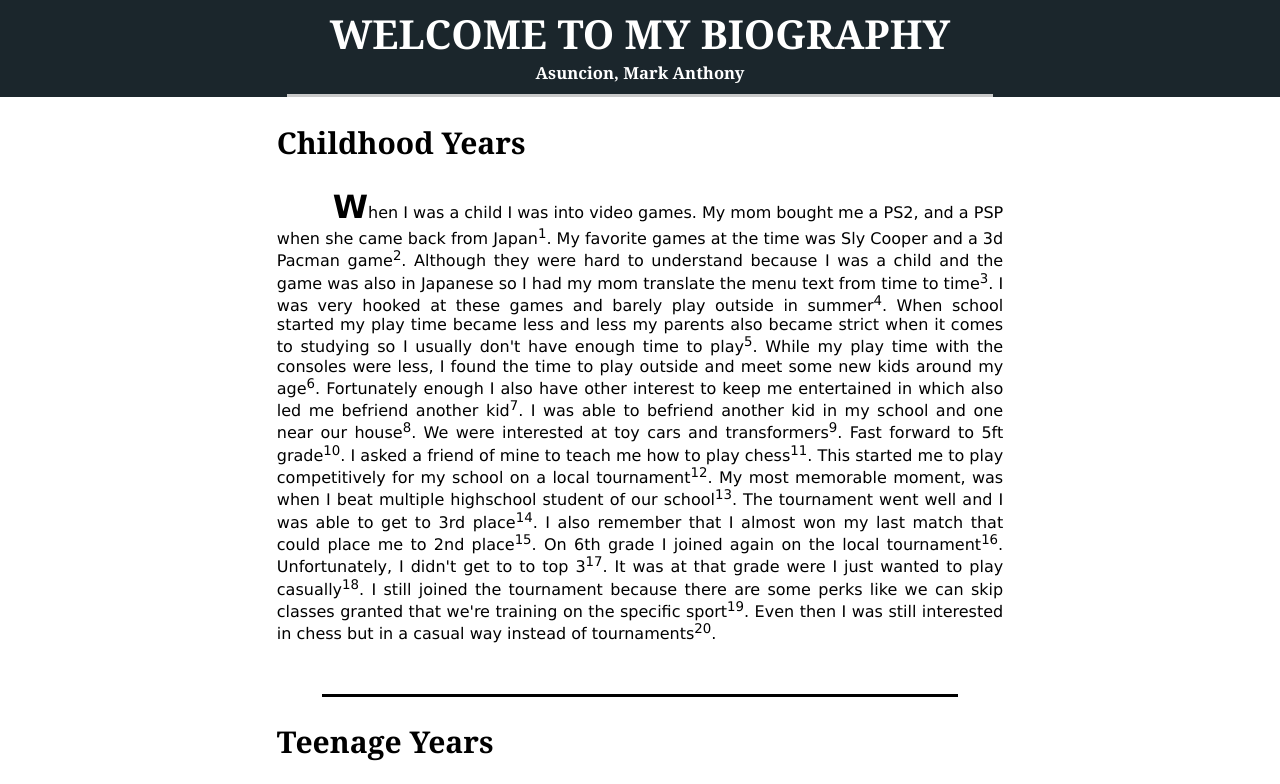
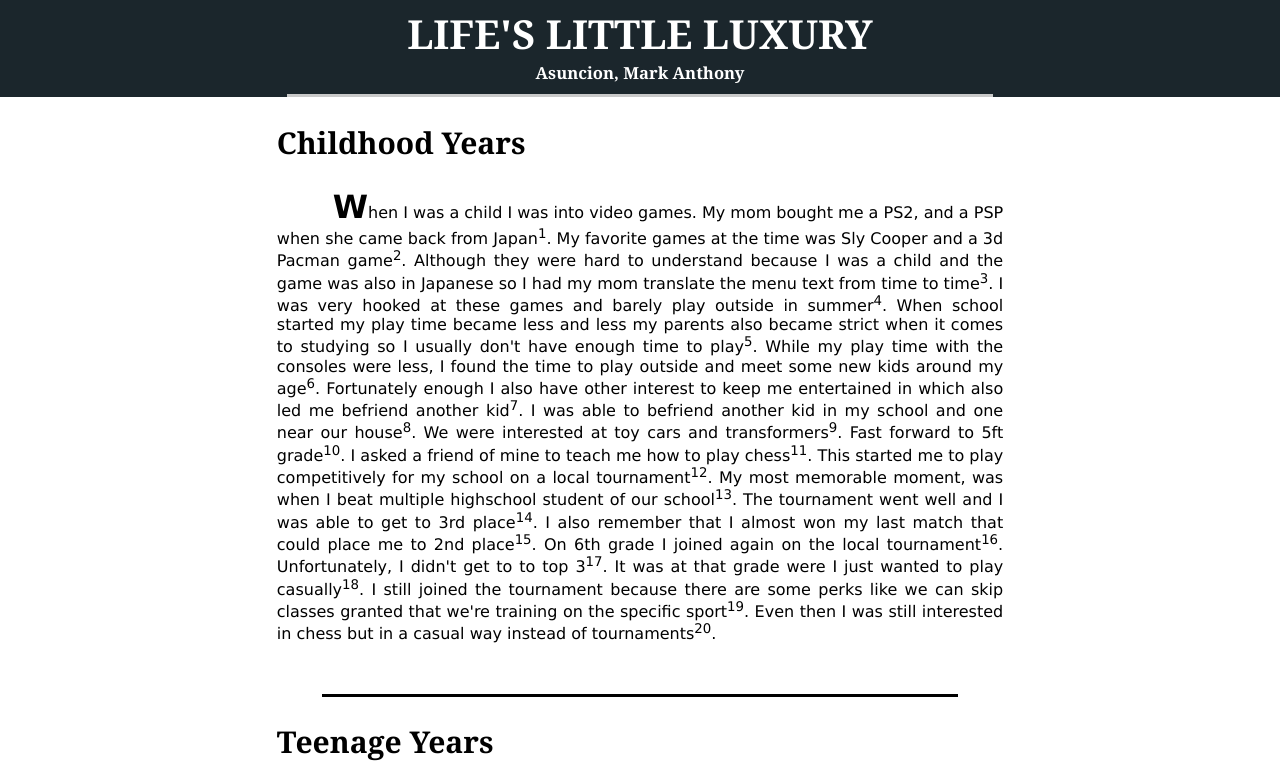
Before and after one commit to Mark-Asuncion/Mark-Asuncion.github.io, a plain HTML site: page index.html in a window 1280 px wide. Shown: the top 784 px of the page. Drawn offline with Linux system fonts and the light colour scheme.

Commit message:
change title

```diff
--- a/index.html
+++ b/index.html
@@ -9,7 +9,7 @@
   <!--CSAD-->
   <!--Asuncion, Mark Anthony-->
   <div style="background-color: #1B262C;padding: .31em 0 0 0; color: white;">
-    <h1 align="center" style="font-family: Georgia, 'Times New Roman', Times, serif; margin: auto;">WELCOME TO MY BIOGRAPHY</h1>
+    <h1 align="center" style="font-family: Georgia, 'Times New Roman', Times, serif; margin: auto;">LIFE'S LITTLE LUXURY</h1>
     <h5 align="center" style="font-family: Georgia, 'Times New Roman', Times, serif; margin: 0 0 .31em 0;">Asuncion, Mark Anthony</h5>
     <hr size="3" color="#c9c9c9" width="55%" align="center">
   </div>
```
